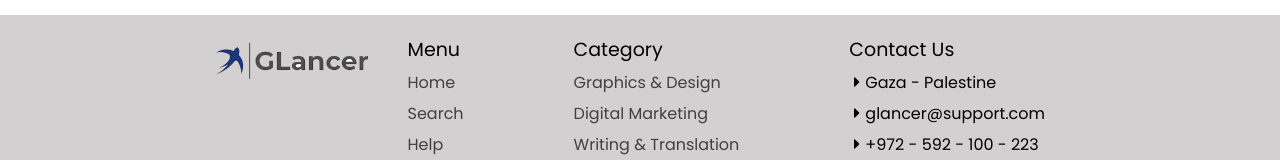
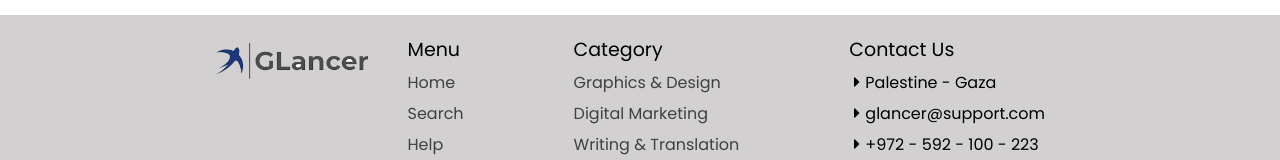
Before and after one commit to CA-G12/g-lanceer, a React (Create React App) app in the folder client/: page / in a window 1280 px wide. Shown: the part 3815-3975 px from the top of the page. Built offline with nearby package versions, Linux system fonts and the light colour scheme; no server answers.

Commit message:
feat: edit in the links footer

```diff
--- a/client/src/components/footer/index.tsx
+++ b/client/src/components/footer/index.tsx
@@ -41,7 +41,7 @@ function Footer() {
             <ul>
               <li>
                 <FaCaretRight className="arrow__icon" />
-                Gaza - Palestine
+                Palestine - Gaza
               </li>
               <li>
                 <FaCaretRight className="arrow__icon" />
```
